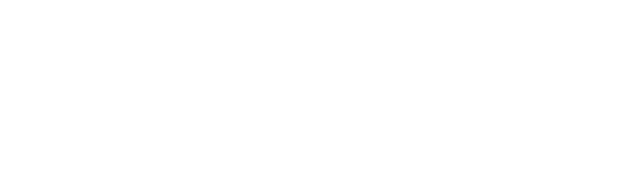
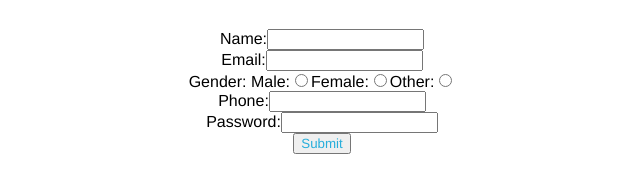
Before and after one commit to siddharthgupta94/React-Assignments-Set-2---Signup-Form, a React app: page / in a window 1280 px wide. Shown: the whole page, without its empty margins (318-958 px from the left). Built offline with nearby package versions, Linux system fonts and the light colour scheme.

Commit message:
Add signup form component

```diff
--- a/src/components/App.js
+++ b/src/components/App.js
@@ -1,11 +1,14 @@
-import React, {Component, useState} from "react";
-import '../styles/App.css';
+import React, { Component, useState } from "react";
+import { Form } from "./Form";
+
+import "../styles/App.css";
 
 const App = () => {
   return (
-    <div id="main"></div>
-  )
-}
-
+    <div id="main">
+      <Form />
+    </div>
+  );
+};
 
 export default App;
--- /dev/null
+++ b/src/components/Form.js
@@ -0,0 +1,154 @@
+import React, { useState } from "react";
+
+export const Form = () => {
+  const [state, setState] = useState({
+    name: "",
+    email: "",
+    gender: "male",
+    phoneNumber: "",
+    password: "",
+  });
+
+  const [message, setMessage] = useState("");
+
+  const handleChange = ({ target }) => {
+    const key = target.getAttribute("data-testid");
+    setState((prev) => ({
+      ...prev,
+      [key]: target.value,
+    }));
+  };
+
+  const isEmpty = () => {
+    for (let key in state) {
+      if (state[key] === "") {
+        return true;
+      }
+    }
+    return false;
+  };
+
+  const isAlphaNumeric = () => {
+    let letters = /^[0-9a-zA-Z ]+$/;
+    return letters.test(state.name);
+  };
+
+  const isValidEmail = () => {
+    return state.email.includes("@");
+  };
+
+  const hasGender = () => {
+    return state.gender !== null;
+  };
+
+  const isValidPhoneNumber = () => {
+    let numbers = /^[0-9]+$/;
+    return numbers.test(state.phoneNumber);
+  };
+
+  const isValidPassword = () => {
+    return state.password.length >= 6;
+  };
+
+  const handleSubmit = (e) => {
+    e.preventDefault();
+    if (isEmpty()) {
+      setMessage("All fields are mandatory");
+    } else if (!isAlphaNumeric()) {
+      setMessage("Name is not alphanumeric");
+    } else if (!hasGender()) {
+      setMessage("Please identify as male, female or others");
+    } else if (!isValidEmail()) {
+      setMessage("Email must contain @");
+    } else if (!isValidPhoneNumber()) {
+      setMessage("Phone Number must contain only numbers");
+    } else if (!isValidPassword()) {
+      setMessage("Password must contain atleast 6 letters");
+    } else {
+      setMessage(`Hello ${state.email.split("@")[0]}`);
+    }
+  };
+
+  return (
+    <div>
+      <h1>{message}</h1>
+      <form onSubmit={handleSubmit}>
+        <label>
+          Name:
+          <input
+            value={state.name}
+            data-testid="name"
+            type="text"
+            onChange={handleChange}
+          />
+        </label>
+        <br />
+        <label>
+          Email:
+          <input
+            value={state.email}
+            data-testid="email"
+            type="email"
+            onChange={handleChange}
+          />
+        </label>
+        <br />
+        <label>Gender: </label>
+        <label>
+          Male:
+          <input
+            value="male"
+            data-testid="gender"
+            name="gender"
+            type="radio"
+            onChange={handleChange}
+          />
+        </label>
+        <label>
+          Female:
+          <input
+            value="female"
+            data-testid="gender"
+            name="gender"
+            type="radio"
+            onChange={handleChange}
+          />
+        </label>
+        <label>
+          Other:
+          <input
+            value="other"
+            data-testid="gender"
+            name="gender"
+            type="radio"
+            onChange={handleChange}
+          />
+        </label>
+        <br />
+        <label>
+          Phone:
+          <input
+            value={state.phoneNumber}
+            data-testid="phoneNumber"
+            type="number"
+            onChange={handleChange}
+          />
+        </label>
+        <br />
+        <label>
+          Password:
+          <input
+            value={state.password}
+            data-testid="password"
+            type="password"
+            onChange={handleChange}
+          />
+        </label>
+        <br />
+        <button data-testid="submit" type="submit">
+          Submit
+        </button>
+      </form>
+    </div>
+  );
+};
--- a/src/styles/App.css
+++ b/src/styles/App.css
@@ -1,10 +1,28 @@
+html,
+body {
+  height: 100%;
+  background-color: #ffffff;
+  text-align: center;
+  margin: 0;
+}
+
+* {
+  font-family: Helvetica, Arial, sans-serif;
+  box-sizing: border-box;
+}
+
 h1 {
   color: #27aedb;
   text-align: center;
 }
 
-
-button{
+#main {
+  position: relative;
+  height: 100%;
+  width: 100%;
+  padding: 8px;
+}
+button {
   color: #27aedb;
   text-align: center;
   justify-content: center;
```
Lines whose indentation alone changed are shown as unchanged.
